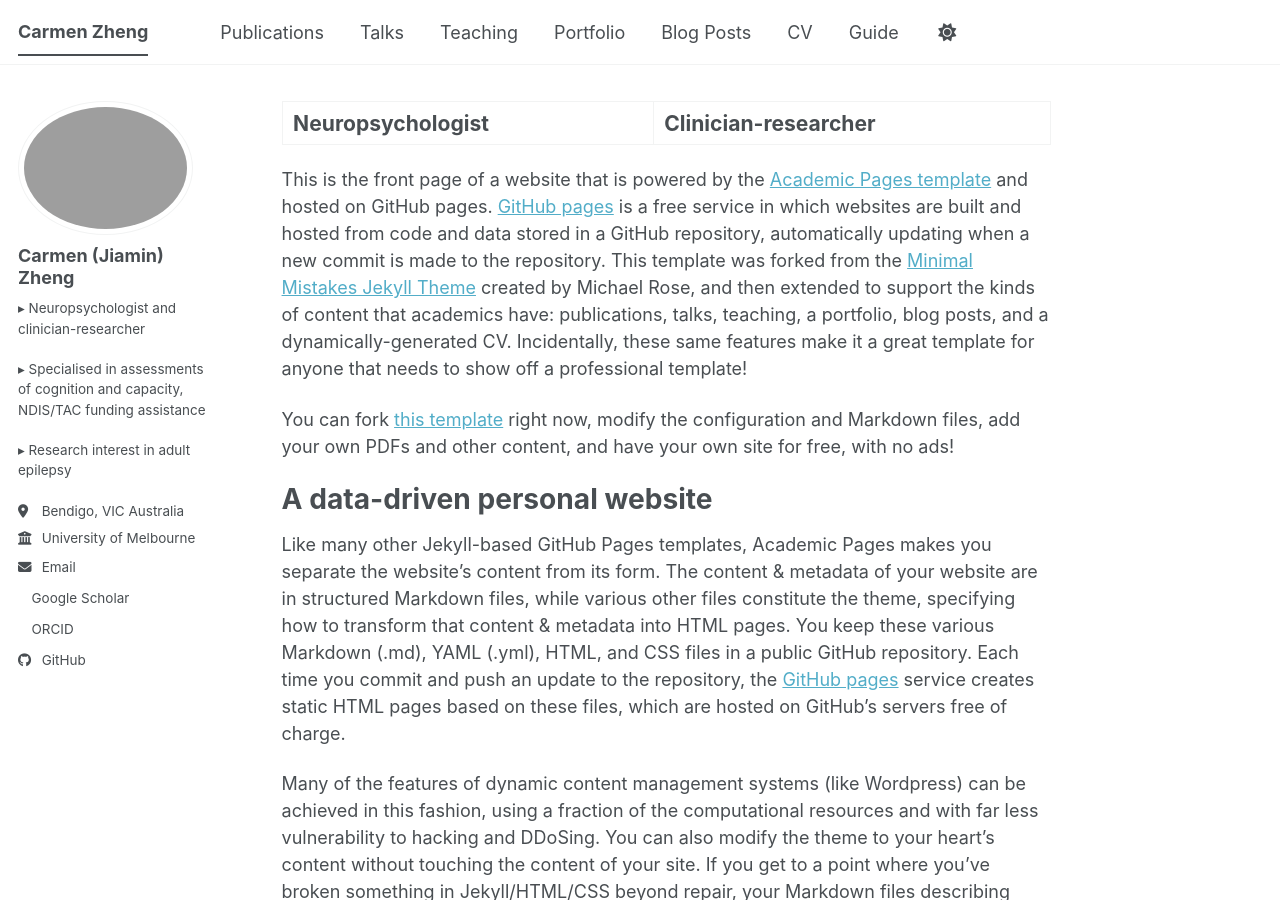
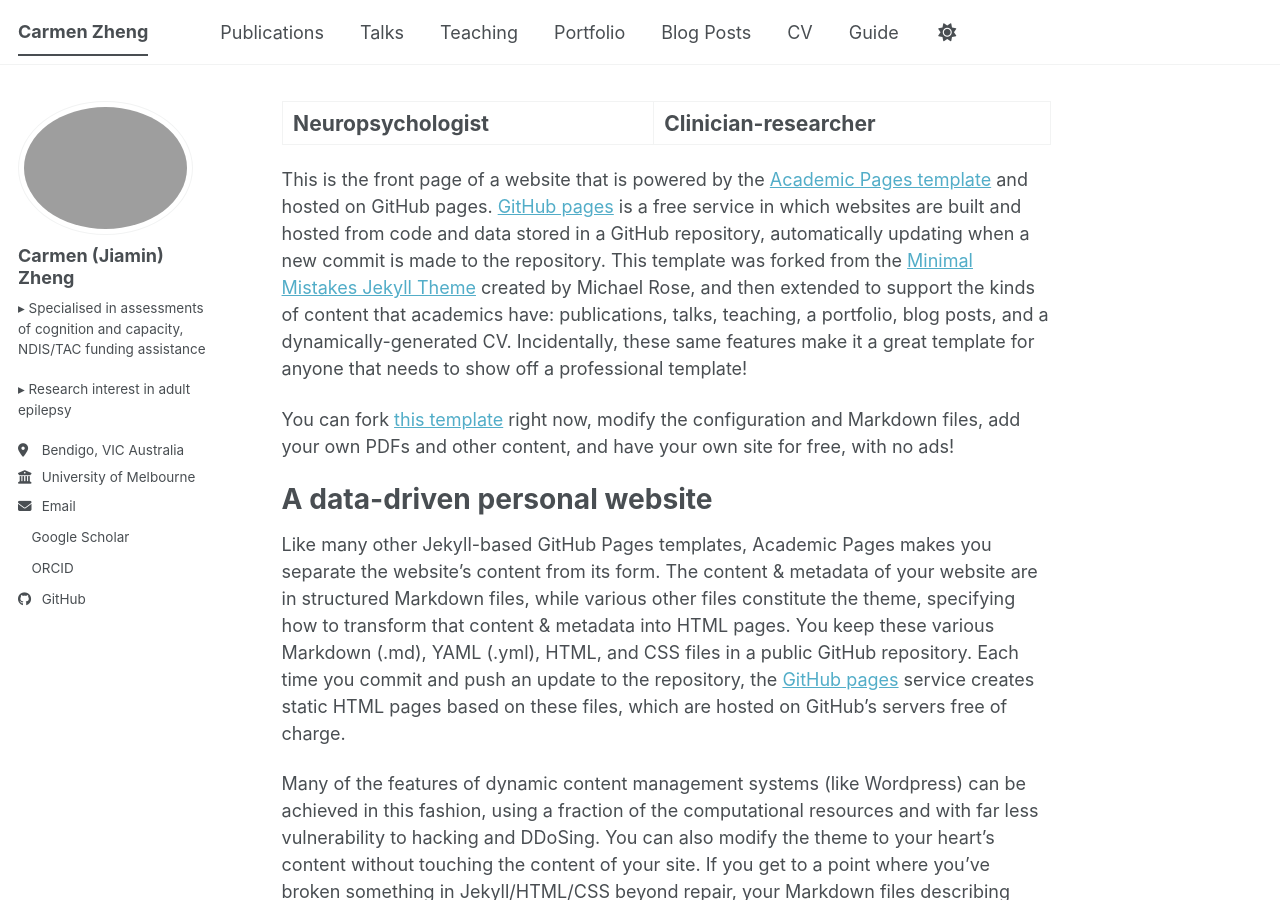
Before and after one commit to carmen-zheng/carmen-zheng.github.io, a Jekyll site: the page built from _pages/about.md, in a window 1280 px wide and 900 px high. Built offline with Jekyll 4.4.1, drawn with Linux system fonts in a browser that asks for light colours; a style sheet for code colours, icons or effects is not loaded.

Commit message:
Update author bio in _config.yml
Removed biographic information from author section.

```diff
--- a/_config.yml
+++ b/_config.yml
@@ -25,7 +25,7 @@
   # Biographic information
   avatar           : "profile.png"
   name             : "Carmen (Jiamin) Zheng"
-  bio              : "▸ Neuropsychologist and clinician-researcher<br><br> ▸ Specialised in assessments of cognition and capacity, NDIS/TAC funding assistance<br><br> ▸ Research interest in adult epilepsy"
+  bio              : "▸ Specialised in assessments of cognition and capacity, NDIS/TAC funding assistance<br><br> ▸ Research interest in adult epilepsy"
   location         : "Bendigo, VIC Australia"
   employer         : "University of Melbourne"
   uri              : # URL
```
